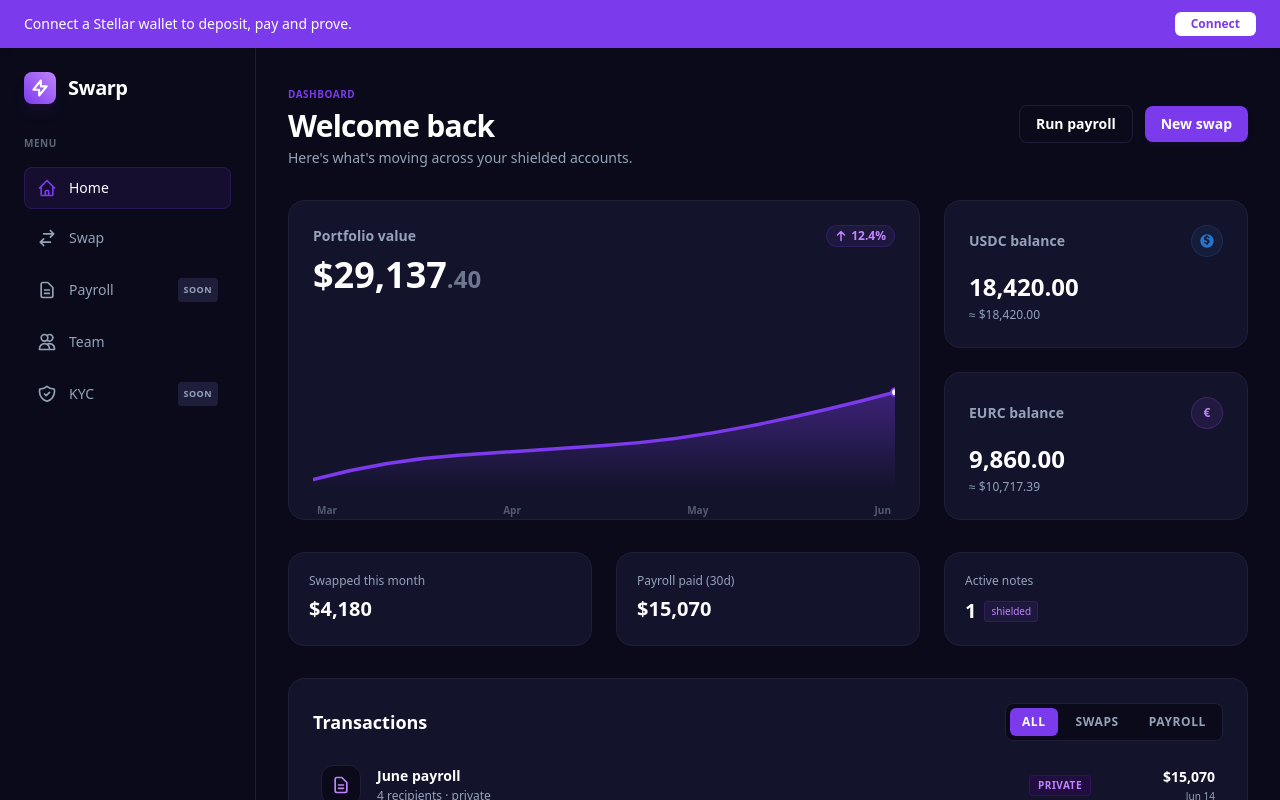
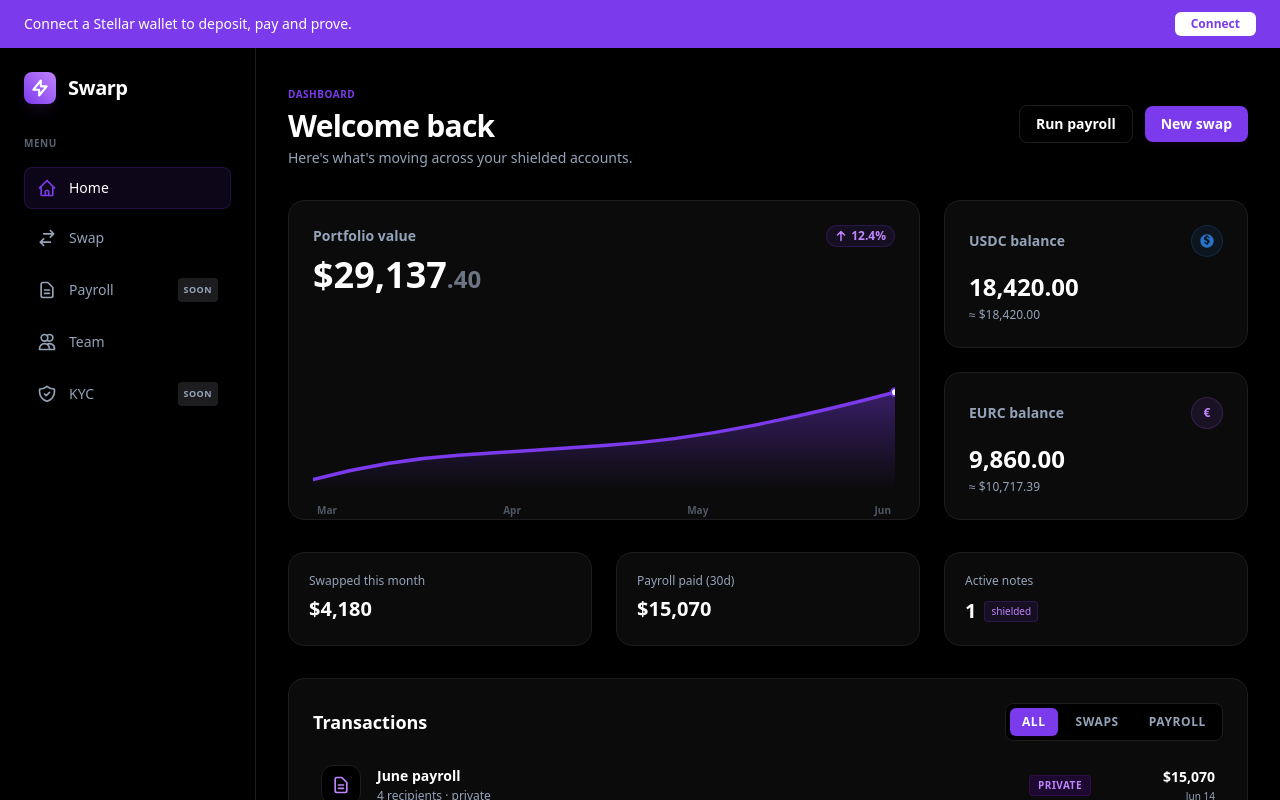
Before and after one commit to codeZe-us/swarp, a Next.js app in the folder web/: page / in a window 1280 px wide. Shown: the top 800 px of the page. Built offline with nearby package versions, Linux system fonts and the light colour scheme.

Commit message:
fix: fixes

```diff
--- a/web/app/globals.css
+++ b/web/app/globals.css
@@ -3,7 +3,7 @@
 @tailwind utilities;
 
 html, body {
-  background-color: #0A0A1A;
+  background-color: #000000;
   color: #ffffff;
   min-height: 100vh;
   margin: 0;
@@ -18,11 +18,11 @@ html, body {
 }
 
 ::-webkit-scrollbar-track {
-  background: #0A0A1A;
+  background: #000000;
 }
 
 ::-webkit-scrollbar-thumb {
-  background: #1E1E3A;
+  background: #1D1D1F;
   border-radius: 4px;
 }
 
--- a/web/app/page.tsx
+++ b/web/app/page.tsx
@@ -110,7 +110,7 @@ export default function Home() {
           <p className="text-sm text-mutedText mt-1">Here&apos;s what&apos;s moving across your shielded accounts.</p>
         </div>
         <div className="flex items-center gap-3">
-          <Link href="/payroll" className="px-4 py-2 border border-borderSubtle hover:border-mutedText rounded-lg text-sm font-semibold transition duration-200 bg-[#0A0A1A] text-white">
+          <Link href="/payroll" className="px-4 py-2 border border-borderSubtle hover:border-mutedText rounded-lg text-sm font-semibold transition duration-200 bg-[#000000] text-white">
             Run payroll
           </Link>
           <Link href="/swap" className="px-4 py-2 bg-primaryAccent hover:bg-primaryHover rounded-lg text-sm font-semibold transition duration-200 text-white shadow-md shadow-purple-900/10">
@@ -231,7 +231,7 @@ export default function Home() {
       <div className="bg-cardSurface border border-borderSubtle rounded-2xl p-6">
         <div className="flex items-center justify-between mb-6">
           <h2 className="text-lg font-bold text-white">Transactions</h2>
-          <div className="flex items-center gap-1.5 bg-[#0A0A1A] border border-borderSubtle p-1 rounded-lg">
+          <div className="flex items-center gap-1.5 bg-[#000000] border border-borderSubtle p-1 rounded-lg">
             {(['all', 'swaps', 'payroll'] as const).map((t) => (
               <button
                 key={t}
--- a/web/next.config.ts
+++ b/web/next.config.ts
@@ -25,7 +25,7 @@ const nextConfig: NextConfig = {
           },
           {
             key: "Cross-Origin-Embedder-Policy",
-            value: "require-corp",
+            value: "credentialless",
           },
         ],
       },
--- a/web/tailwind.config.js
+++ b/web/tailwind.config.js
@@ -9,9 +9,9 @@ module.exports = {
   theme: {
     extend: {
       colors: {
-        darkBackground: '#0A0A1A',
-        cardSurface: '#13132B',
-        borderSubtle: '#1E1E3A',
+        darkBackground: '#000000',
+        cardSurface: '#0B0B0C',
+        borderSubtle: '#1D1D1F',
         primaryAccent: '#7C3AED',
         primaryHover: '#6D28D9',
         mutedText: '#94A3B8',
```
